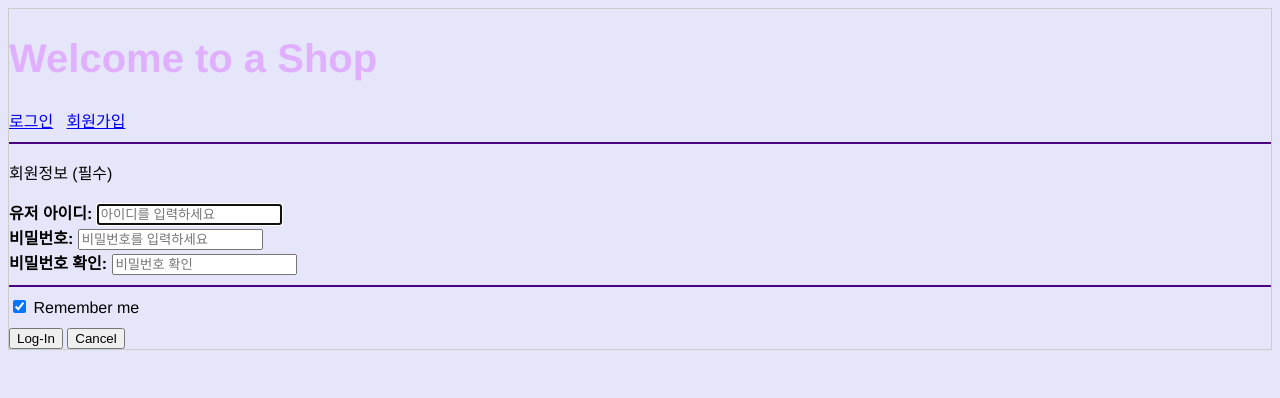
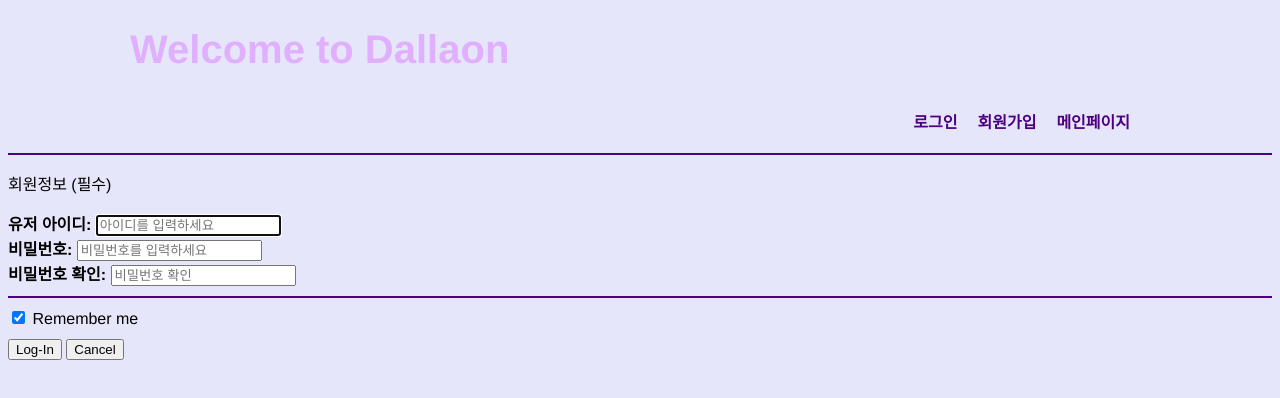
Before and after one commit to 2021195038/HomeworkRepository, a plain HTML site: page LAB3/login.html in a window 1280 px wide. Drawn offline with Linux system fonts and the light colour scheme.

Commit message:
Update login.html
Added hyperlink to the main page

```diff
--- a/LAB3/login.html
+++ b/LAB3/login.html
@@ -1,17 +1,20 @@
 <!DOCTYPE html>
 <html>
   <head>
-    <title>Welcome to a Shop</title>
+      <meta charset="UTF-8">
+      <title>Dallaon Login Page</title>
       <link rel="stylesheet" type="text/css" href="main.css">
   </head>
   <body>
-    <form action="action_page.php" style="border:1px solid #ccc">
-      <div class="navigationLinks">
-        <h1>Welcome to a Shop</h1>
-        <a href="login.html">로그인</a>&nbsp;&nbsp;
+    <header>
+      <h1>Welcome to Dallaon</h1>
+      <nav id= "navigationFlex" class="flex-container">
+          <a href="login.html">로그인</a>
           <a href="signup.html">회원가입</a>
+          <a href="index.html">메인페이지</a>
+      </nav>
+    </header>
     <hr>
-
     <p>회원정보 (필수)</p>
 
     <label for="username"><b>유저 아이디:</b></label>
@@ -33,7 +36,5 @@
       <button type="submit" class="login-btn">Log-In</button>
       <button type="button" class="cancelbtn">Cancel</button>
     </div>
-      </div>
-    </form>
   </body>
 </html>
```
Lines whose indentation alone changed are shown as unchanged.
